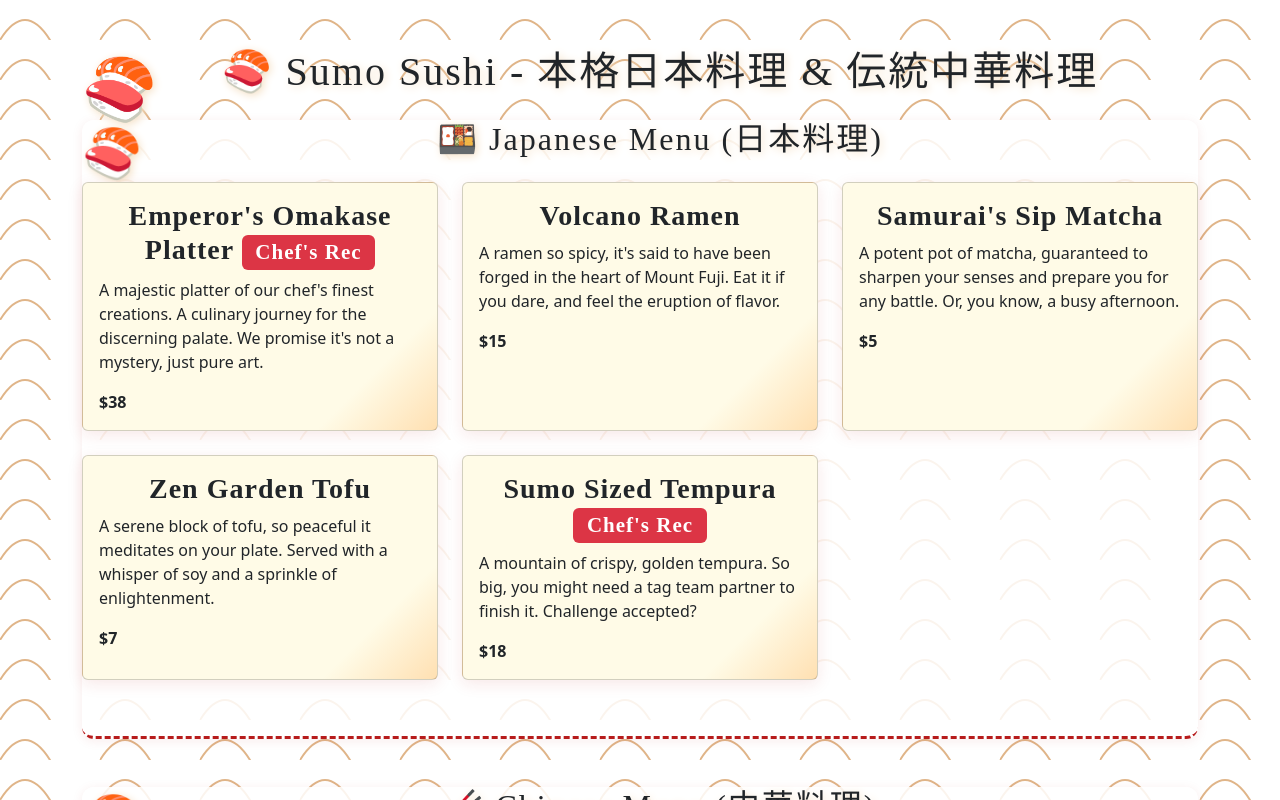
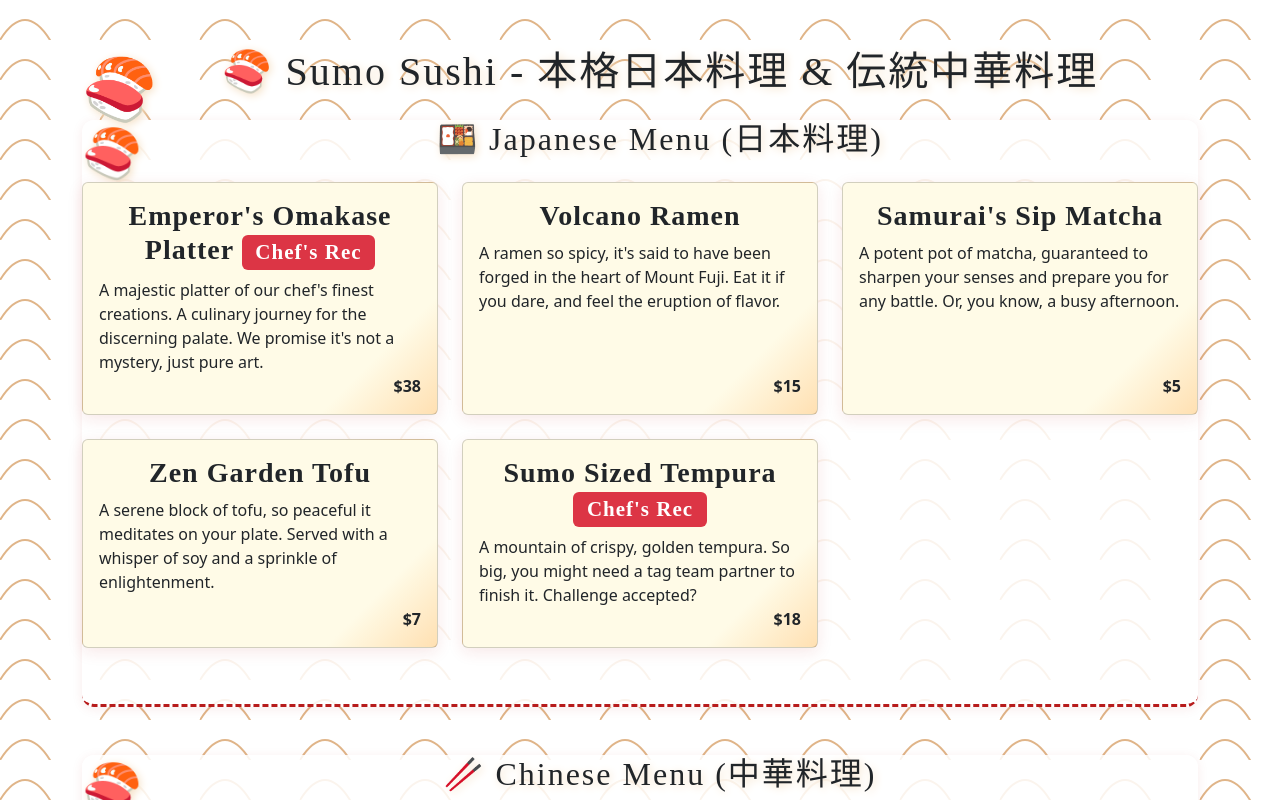
Before and after one commit to reubensebastian8/MWBPUB, a React (Create React App) app in the folder japanese-menu/: page / in a window 1280 px wide. Shown: the top 800 px of the page. Built offline with nearby package versions, Linux system fonts and the light colour scheme.

Commit message:
Right margin adjusted prices

```diff
--- a/japanese-menu/src/components/MenuItem.js
+++ b/japanese-menu/src/components/MenuItem.js
@@ -4,12 +4,14 @@ import { Col } from 'react-bootstrap';
 const MenuItem = ({ item }) => (
   <Col as="article" lg={4} md={6} className="mb-4" tabIndex="0" aria-label={item.name}>
     <div className="card h-100">
-      <div className="card-body">
-        <h3 className="card-title">
-          {item.name} {item.recommended && <span className="badge bg-danger">Chef's Rec</span>}
-        </h3>
-        <p className="card-text">{item.description}</p>
-        <p className="card-text"><strong>{item.price}</strong></p>
+      <div className="card-body d-flex flex-column">
+        <div>
+          <h3 className="card-title">
+            {item.name} {item.recommended && <span className="badge bg-danger">Chef's Rec</span>}
+          </h3>
+          <p className="card-text">{item.description}</p>
+        </div>
+        <p className="card-text mt-auto text-end"><strong>{item.price}</strong></p>
       </div>
     </div>
   </Col>
```
